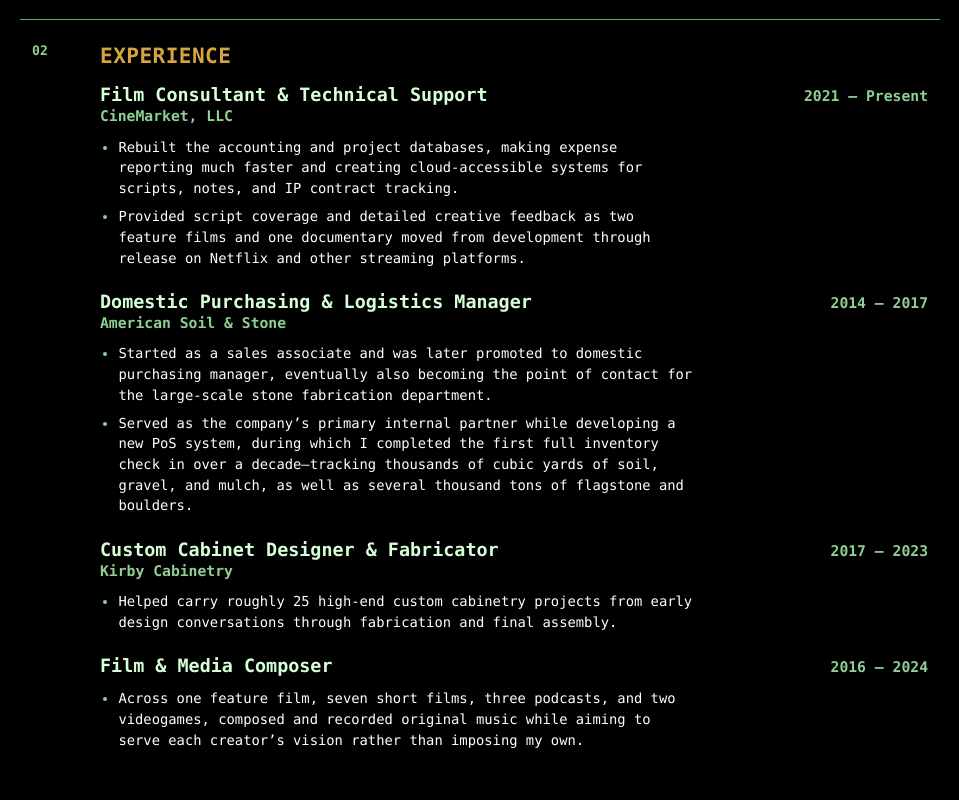
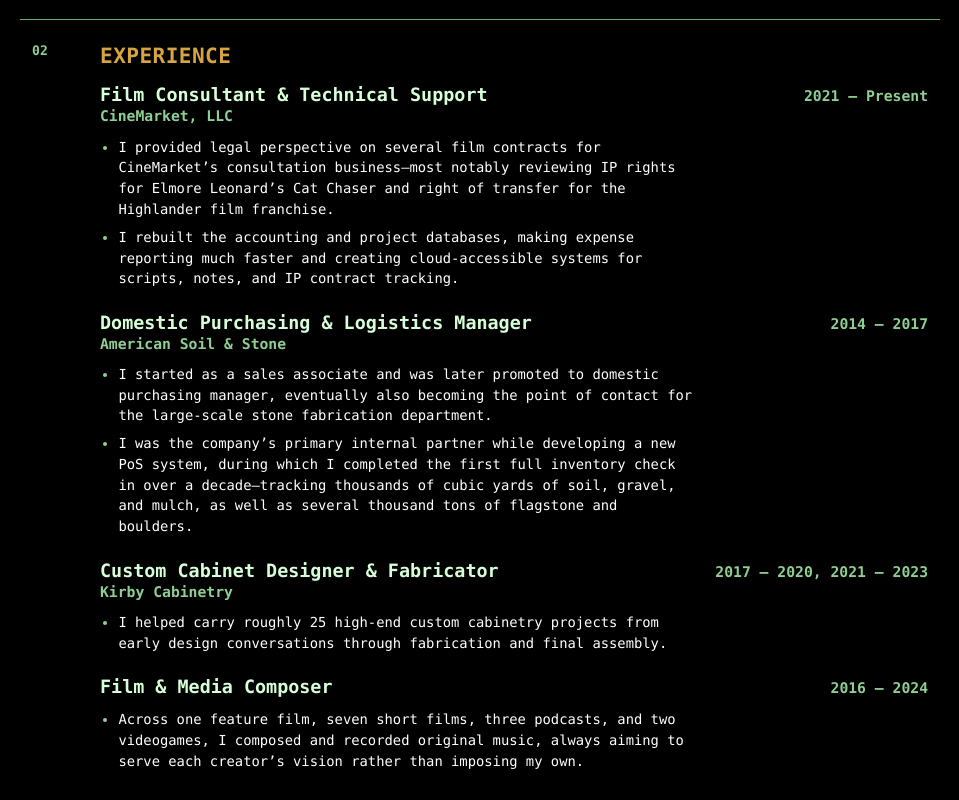
Before and after one commit to nonmammalcamel/digital_resume, a Next.js app: page / in a window 1280 px wide. Shown: the part 620-1420 px from the top of the page, without its empty margins (160-1119 px from the left). Built offline with nearby package versions, Linux system fonts and the light colour scheme.

Commit message:
Update experience section copy

```diff
--- a/src/content/site-content.ts
+++ b/src/content/site-content.ts
@@ -52,8 +52,8 @@ export const siteContent = {
         organization: 'CineMarket, LLC',
         dates: '2021 – Present',
         details: [
-          'Rebuilt the accounting and project databases, making expense reporting much faster and creating cloud-accessible systems for scripts, notes, and IP contract tracking.',
-          'Provided script coverage and detailed creative feedback as two feature films and one documentary moved from development through release on Netflix and other streaming platforms.'
+          'I provided legal perspective on several film contracts for CineMarket’s consultation business—most notably reviewing IP rights for Elmore Leonard’s Cat Chaser and right of transfer for the Highlander film franchise.',
+          'I rebuilt the accounting and project databases, making expense reporting much faster and creating cloud-accessible systems for scripts, notes, and IP contract tracking.'
         ]
       },
       {
@@ -62,17 +62,17 @@ export const siteContent = {
         organization: 'American Soil & Stone',
         dates: '2014 – 2017',
         details: [
-          'Started as a sales associate and was later promoted to domestic purchasing manager, eventually also becoming the point of contact for the large-scale stone fabrication department.',
-          'Served as the company’s primary internal partner while developing a new PoS system, during which I completed the first full inventory check in over a decade—tracking thousands of cubic yards of soil, gravel, and mulch, as well as several thousand tons of flagstone and boulders.'
+          'I started as a sales associate and was later promoted to domestic purchasing manager, eventually also becoming the point of contact for the large-scale stone fabrication department.',
+          'I was the company’s primary internal partner while developing a new PoS system, during which I completed the first full inventory check in over a decade—tracking thousands of cubic yards of soil, gravel, and mulch, as well as several thousand tons of flagstone and boulders.'
         ]
       },
       {
         id: 'kirby-cabinetry',
         role: 'Custom Cabinet Designer & Fabricator',
         organization: 'Kirby Cabinetry',
-        dates: '2017 – 2023',
+        dates: '2017 – 2020, 2021 – 2023',
         details: [
-          'Helped carry roughly 25 high-end custom cabinetry projects from early design conversations through fabrication and final assembly.'
+          'I helped carry roughly 25 high-end custom cabinetry projects from early design conversations through fabrication and final assembly.'
         ]
       },
       {
@@ -81,7 +81,7 @@ export const siteContent = {
         organization: '',
         dates: '2016 – 2024',
         details: [
-          'Across one feature film, seven short films, three podcasts, and two videogames, composed and recorded original music while aiming to serve each creator’s vision rather than imposing my own.'
+          'Across one feature film, seven short films, three podcasts, and two videogames, I composed and recorded original music, always aiming to serve each creator’s vision rather than imposing my own.'
         ]
       }
     ]
```
